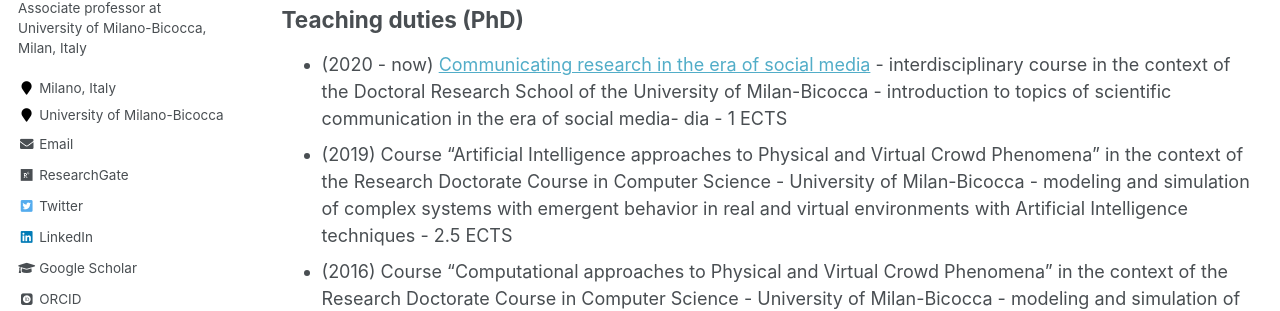
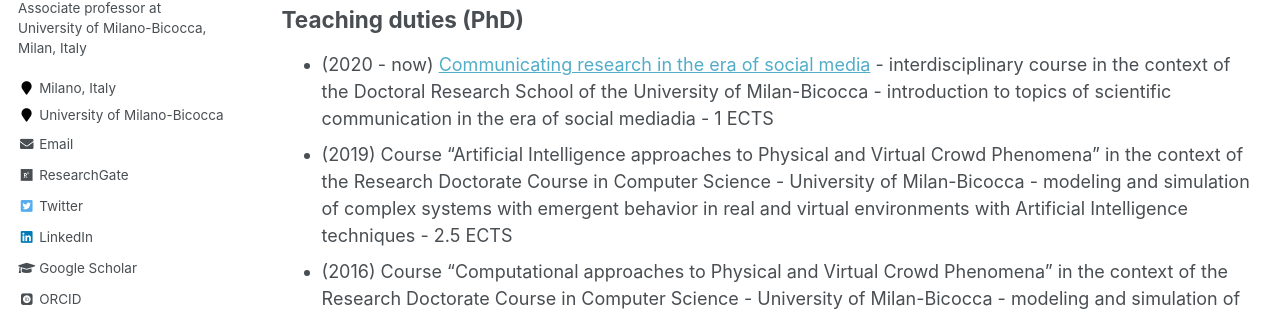
Before and after one commit to GiuseppeVizzari/GiuseppeVizzari.github.io, a Jekyll site: the page built from _pages/teaching.md, in a window 1280 px wide and 900 px high, scrolled down 758 px. Shown: the part 255-566 px from the top of the window. Built offline with Jekyll 4.4.1, drawn with Linux system fonts in a browser that asks for light colours; some web fonts are replaced.

Commit message:
typo in teaching

```diff
--- a/_pages/teaching.md
+++ b/_pages/teaching.md
@@ -23,7 +23,7 @@ Please notice that:
 - unless otherwise indicated (e.g. Laboratory) I am the main instructor.
 
 ## Teaching duties (PhD)
-- (2020 - now) [Communicating research in the era of social media](https://elearning.unimib.it/course/info.php?id=52835#en) - interdisciplinary course in the context of the Doctoral Research School of the University of Milan-Bicocca - introduction to topics of scientific communication in the era of social media- dia - 1 ECTS
+- (2020 - now) [Communicating research in the era of social media](https://elearning.unimib.it/course/info.php?id=52835#en) - interdisciplinary course in the context of the Doctoral Research School of the University of Milan-Bicocca - introduction to topics of scientific communication in the era of social mediadia - 1 ECTS
 - (2019) Course “Artificial Intelligence approaches to Physical and Virtual Crowd Phenomena” in the context of the Research Doctorate Course in Computer Science - University of Milan-Bicocca - modeling and simulation of complex systems with emergent behavior in real and virtual environments with Artificial Intelligence techniques - 2.5 ECTS
 - (2016) Course “Computational approaches to Physical and Virtual Crowd Phenomena” in the context of the Research Doctorate Course in Computer Science - University of Milan-Bicocca - modeling and simulation of complex systems with emergent behavior in real and virtual environments with cellular automata and multi-agent systems - 2.5 ECTS
 - (2009) Tutorial “Agent-Based Modeling for the Simulation of Complex Systems” (3 and 4 September 2009), in the context of the 11th European Agent Systems Summer School (EASSS’09), University of Turin.
```
